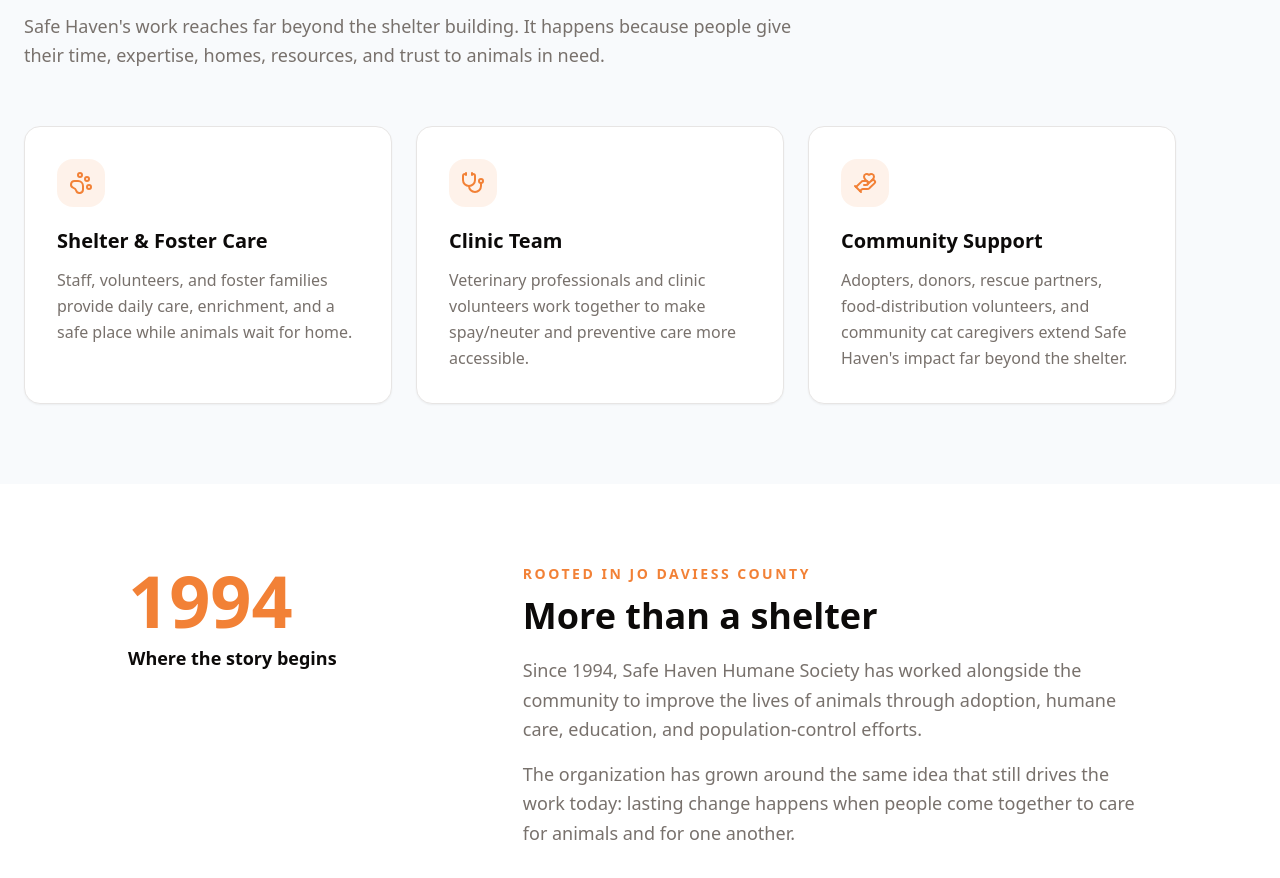
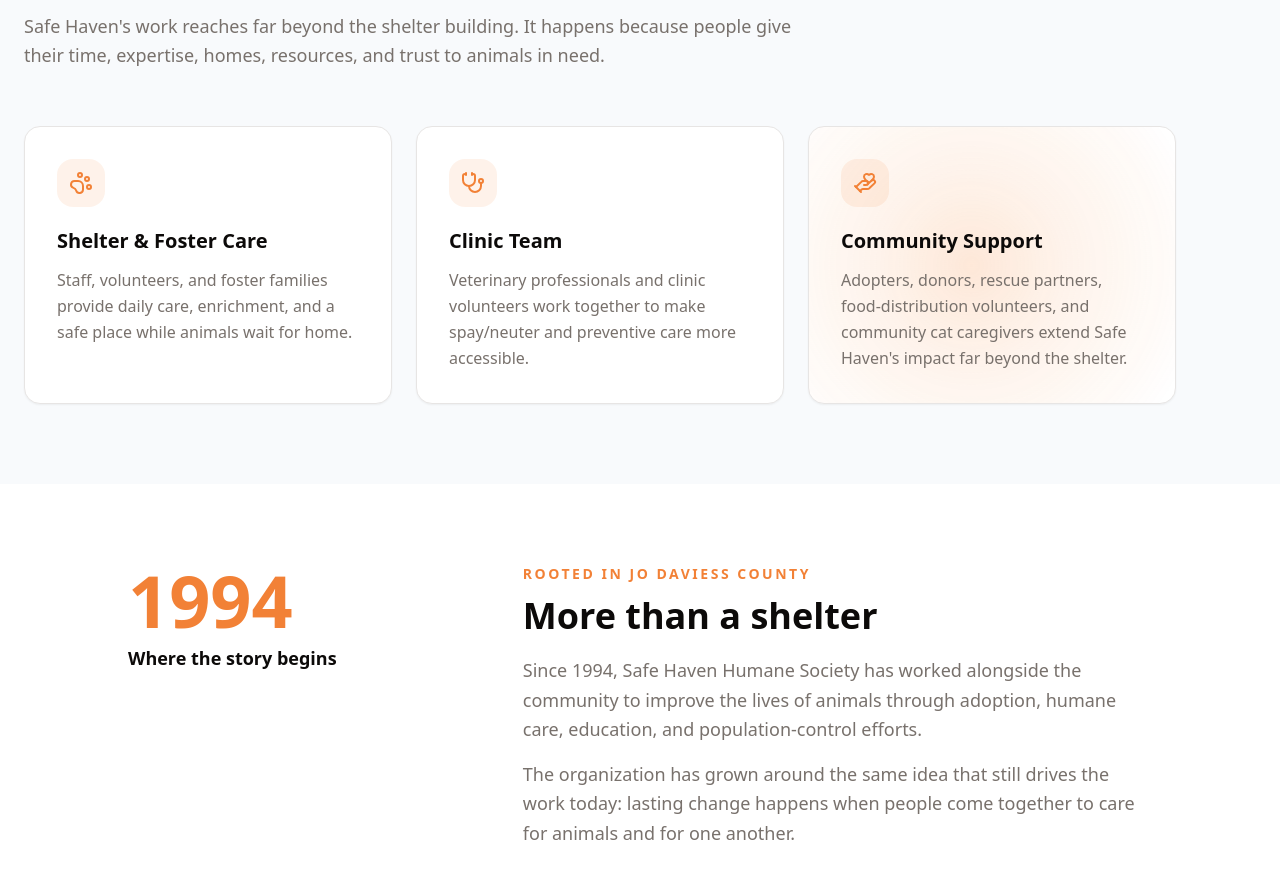
Before and after one commit to 7nqwsvhv99-hash/safe-haven-site, a Next.js app: page /about in a window 1280 px wide. Shown: the part 1906-2784 px from the top of the page. Built offline with nearby package versions, Linux system fonts and the light colour scheme.

Commit message:
Add subtle rotating glow to About community cards

```diff
--- a/src/app/globals.css
+++ b/src/app/globals.css
@@ -77,3 +77,48 @@
 .container-custom {
   @apply max-w-7xl mx-auto;
 }
+
+
+/* About page community-card animation */
+.community-card {
+  overflow: hidden;
+  isolation: isolate;
+}
+
+.community-card::before {
+  content: "";
+  position: absolute;
+  inset: -35%;
+  z-index: -1;
+  background: radial-gradient(circle, rgba(247, 127, 39, 0.20) 0%, rgba(247, 127, 39, 0.10) 24%, rgba(247, 127, 39, 0) 62%);
+  opacity: 0;
+  transform: translateX(-32%);
+  animation: community-card-glow 9s ease-in-out infinite;
+  pointer-events: none;
+}
+
+.community-card:nth-child(2)::before {
+  animation-delay: 3s;
+}
+
+.community-card:nth-child(3)::before {
+  animation-delay: 6s;
+}
+
+@keyframes community-card-glow {
+  0%, 24%, 100% {
+    opacity: 0;
+    transform: translateX(-32%);
+  }
+  8%, 16% {
+    opacity: 1;
+    transform: translateX(0);
+  }
+}
+
+@media (prefers-reduced-motion: reduce) {
+  .community-card::before {
+    animation: none;
+    opacity: 0;
+  }
+}
```
